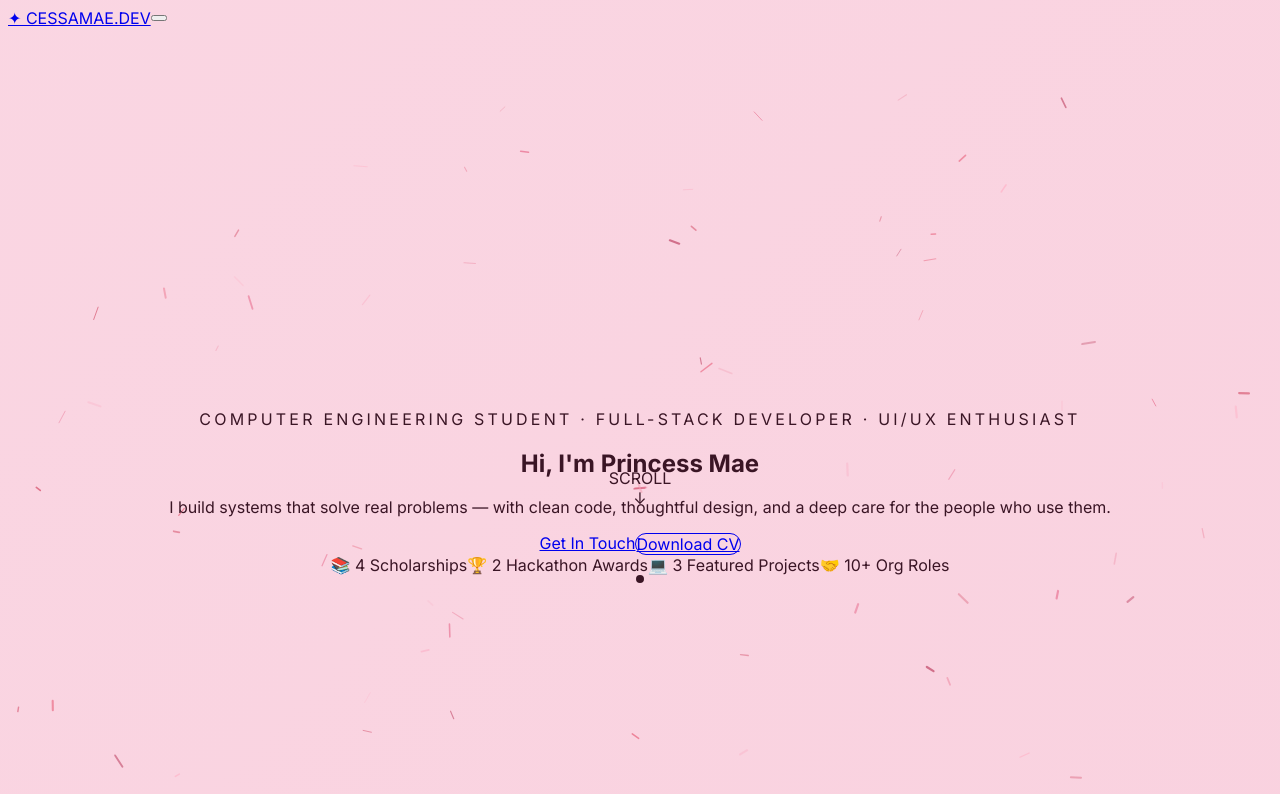
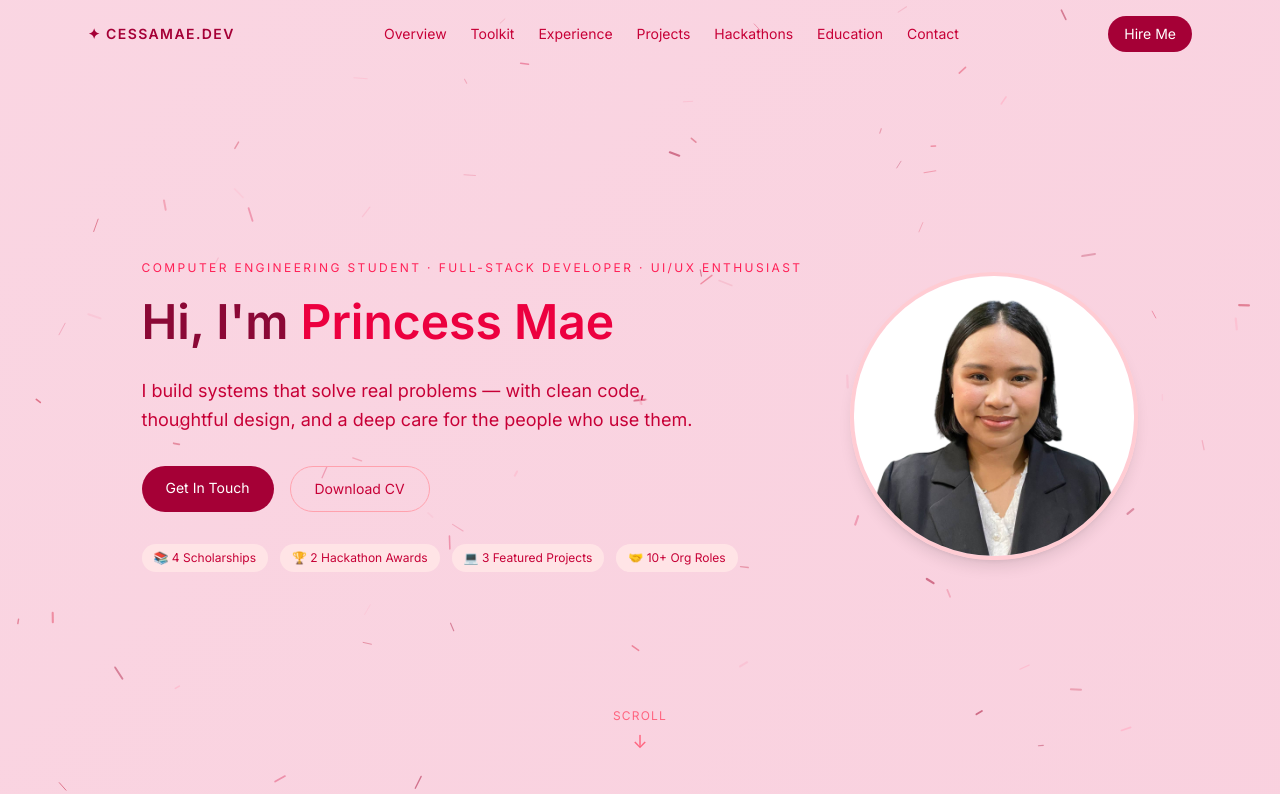
Before and after one commit to cessamaeeee/portfolio, a Next.js app: page / in a window 1280 px wide. Shown: the top 794 px of the page. Built offline with nearby package versions, Linux system fonts and the light colour scheme.

Commit message:
fix: update PostCSS config for Tailwind v4

```diff
--- a/app/globals.css
+++ b/app/globals.css
@@ -1,6 +1,4 @@
-@tailwind base;
-@tailwind components;
-@tailwind utilities;
+@import "tailwindcss";
 
 /* ─────────────────────────────────────────
    MOVING PINK GRADIENT BACKGROUND
--- a/postcss.config.mjs
+++ b/postcss.config.mjs
@@ -1,7 +1,6 @@
 const config = {
   plugins: {
-    tailwindcss: {},
-    autoprefixer: {},
+    "@tailwindcss/postcss": {},
   },
 };
 
```
